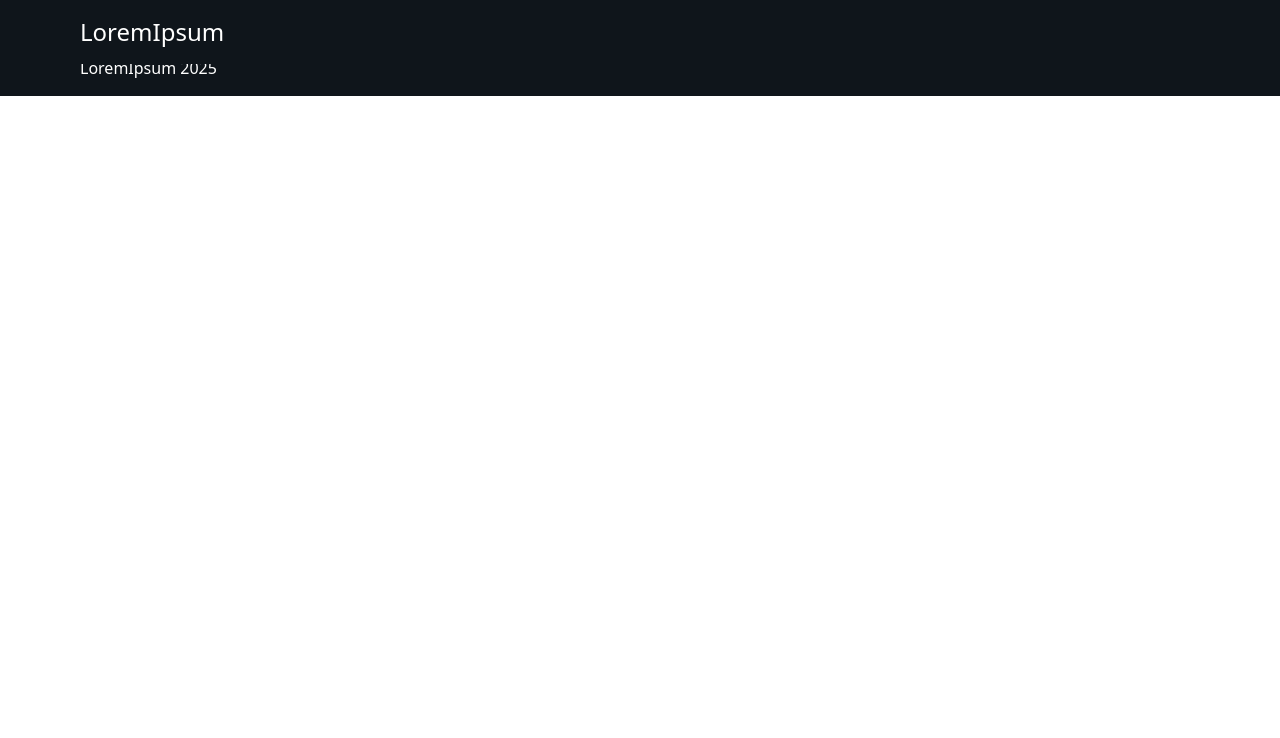
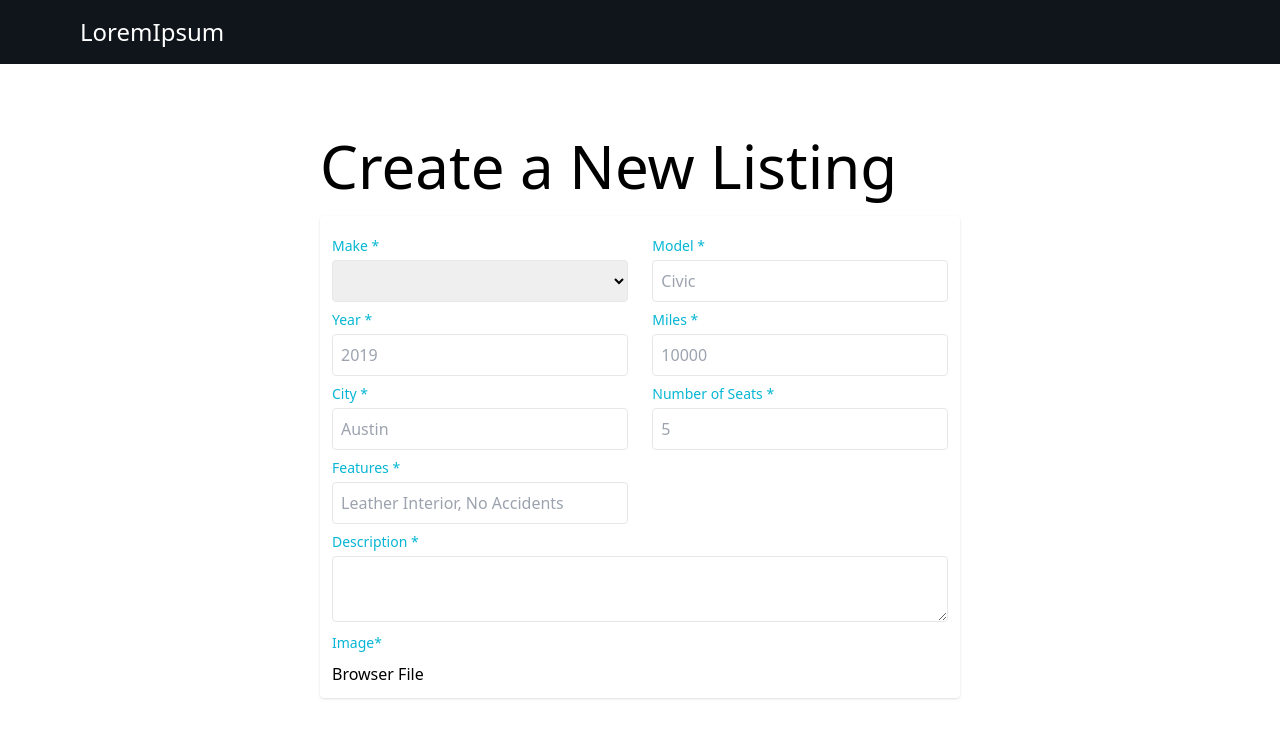
Before and after one commit to multiplai-tech/cartrader, a Nuxt app: page /profile/listings/create in a window 1280 px wide. Shown: the top 738 px of the page. Built offline with nearby package versions, Linux system fonts and the light colour scheme.

Commit message:
chore: Assembling the Pages

```diff
--- /dev/null
+++ b/components/Car/Ad/Image.vue
@@ -0,0 +1,45 @@
+<script setup>
+const image = useState("carImage", () => {
+  return {
+    preview: null,
+    image: null,
+  };
+});
+
+const emits = defineEmits(["changeInput"]);
+
+const onImageUpload = (event) => {
+  const input = event.target;
+  if (input.files) {
+    const reader = new FileReader();
+    reader.onload = (e) => {
+      image.value.preview = e.target.result;
+    };
+    image.value.image = input.files[0];
+    reader.readAsDataURL(input.files[0]);
+    emits("changeInput", input.files[0], "image");
+  }
+};
+</script>
+
+<template>
+  <div class="col-md-5 offset-md-1 mt-2 w-[100%]">
+    <label for="" class="text-cyan-500 mb-1 text-sm">Image*</label>
+    <form class="mt-2">
+      <div class="form-group">
+        <div class="relative">
+          <input
+            type="file"
+            accept="image/*"
+            class="opacity-0 absolute cursor-pointer"
+            @change="onImageUpload"
+          />
+          <span class="cursor-pointer">Browser File</span>
+        </div>
+        <div class="border p-2 mt-3 w-56" v-if="image.preview">
+          <img :src="image.preview" class="img-fluid" />
+        </div>
+      </div>
+    </form>
+  </div>
+</template>
--- /dev/null
+++ b/components/Car/Ad/Input.vue
@@ -0,0 +1,27 @@
+<script setup>
+const props = defineProps({
+  title: String,
+  name: String,
+  placeholder: String,
+});
+
+const emits = defineEmits(["changeInput"]);
+const state = ref("");
+const onChange = () => {
+  emits("changeInput", state.value, props.name);
+};
+</script>
+
+<template>
+  <div class="flex flex-col w-[48%] mt-2">
+    <label for="" class="text-cyan-500 mb-1 text-sm">{{ title }}</label>
+    <input
+      type="text"
+      class="p-2 border w-100 rounded"
+      :placeholder="placeholder"
+      v-model="state"
+      :name="name"
+      @input="onChange"
+    />
+  </div>
+</template>
--- /dev/null
+++ b/components/Car/Ad/Select.vue
@@ -0,0 +1,30 @@
+<script setup>
+const props = defineProps({
+  title: String,
+  name: String,
+  options: Array,
+});
+
+const emits = defineEmits(["changeInput"]);
+const state = ref("");
+const onChange = () => {
+  emits("changeInput", state.value, props.name);
+};
+</script>
+
+<template>
+  <div class="flex flex-col w-[48%] mt-2">
+    <label for="" class="text-cyan-500 mb-1 text-sm">{{ title }}</label>
+    <select
+      name=""
+      id=""
+      class="p-2 border w-100 rounded"
+      @change="onChange"
+      v-model="state"
+    >
+      <option v-for="option in options" :key="option.id" :value="option">
+        {{ option }}
+      </option>
+    </select>
+  </div>
+</template>
--- /dev/null
+++ b/components/Car/Ad/Textarea.vue
@@ -0,0 +1,27 @@
+<script setup>
+const props = defineProps({
+  title: String,
+  name: String,
+  placeholder: String,
+});
+
+const emits = defineEmits(["changeInput"]);
+const state = ref("");
+const onChange = () => {
+  emits("changeInput", state.value, props.name);
+};
+</script>
+
+<template>
+  <div class="flex flex-col w-[100%] mt-2">
+    <label for="" class="text-cyan-500 mb-1 text-sm">{{ title }}</label>
+    <textarea
+      type="text"
+      class="p-2 border w-100 rounded"
+      :placeholder="placeholder"
+      v-model="state"
+      :name="name"
+      @input="onChange"
+    ></textarea>
+  </div>
+</template>
--- /dev/null
+++ b/components/Car/ListingCard.vue
@@ -0,0 +1,25 @@
+<script setup>
+const props = defineProps({
+  listing: Object,
+});
+</script>
+
+<template>
+  <div class="shadow rounded overflow-hidden flex justify-between mb-4">
+    <div class="flex">
+      <img :src="listing.url" alt="" class="w-80 mr-3 h-44" />
+      <div class="p-3">
+        <h1 class="text-2xl">{{ listing.name }}</h1>
+        <p class="text-blue-400">${{ listing.price }}</p>
+      </div>
+    </div>
+    <div class="p-3 flex">
+      <NuxtLink
+        class="text-blue-400 mr-4"
+        :to="`/profile/listings/view/${listing.id}`"
+        >View</NuxtLink
+      >
+      <p class="text-red-400 cursor-pointer">Delete</p>
+    </div>
+  </div>
+</template>
--- /dev/null
+++ b/components/Car/MessageCard.vue
@@ -0,0 +1,14 @@
+<template>
+  <div class="even:bg-gray-100 p-4">
+    <h1 class="font-fold text-2xl">Laith Harb</h1>
+    <p class="text-gray-700">
+      Lorem ipsum, dolor sit amet consectetur adipisicing elit. Totam
+      repellendus at, similique illum dolor numquam ex tempora deleniti tempore
+      reprehenderit.
+    </p>
+    <div class="flex items-center mt-4">
+      <p class="text-green-700 mr-10">laith@email.com</p>
+      <p class="text-blue-500">555-555-5555</p>
+    </div>
+  </div>
+</template>
--- /dev/null
+++ b/pages/profile/listings/create.vue
@@ -0,0 +1,97 @@
+<script setup>
+definePageMeta({
+  layout: "custom",
+});
+
+const { makes } = useCars();
+
+const info = useState("adInfo", () => {
+  return {
+    make: "",
+    model: "",
+    year: "",
+    miles: "",
+    price: "",
+    city: "",
+    seats: "",
+    features: "",
+    description: "",
+    image: null,
+  };
+});
+
+const onChangeInput = (data, name) => {
+  info.value[name] = data;
+};
+
+const inputs = [
+  {
+    id: 1,
+    title: "Model *",
+    name: "model",
+    placeholder: "Civic",
+  },
+  {
+    id: 2,
+    title: "Year *",
+    name: "year",
+    placeholder: "2019",
+  },
+  {
+    id: 3,
+    title: "Miles *",
+    name: "miles",
+    placeholder: "10000",
+  },
+  {
+    id: 4,
+    title: "City *",
+    name: "city",
+    placeholder: "Austin",
+  },
+  {
+    id: 5,
+    title: "Number of Seats *",
+    name: "seats",
+    placeholder: "5",
+  },
+  {
+    id: 6,
+    title: "Features *",
+    name: "features",
+    placeholder: "Leather Interior, No Accidents",
+  },
+];
+</script>
+
+
+<template>
+  <div>
+    <div class="mt-24">
+      <h1 class="text-6xl">Create a New Listing</h1>
+    </div>
+    <div class="shadow rounded p-3 mt-5 flex flex-wrap justify-between">
+      <CarAdSelect
+        title="Make *"
+        :options="makes"
+        name="make"
+        @change-input="onChangeInput"
+      />
+      <CarAdInput
+        v-for="input in inputs"
+        :key="input.id"
+        :title="input.title"
+        :name="input.name"
+        :placeholder="input.placeholder"
+        @change-input="onChangeInput"
+      />
+      <CarAdTextarea
+        title="Description *"
+        name="description"
+        placeholder=""
+        @change-input="onChangeInput"
+      />
+      <CarAdImage @change-input="onChangeInput" />
+    </div>
+  </div>
+</template>
--- /dev/null
+++ b/pages/profile/listings/index.vue
@@ -0,0 +1,38 @@
+<script setup>
+definePageMeta({
+  layout: "custom",
+});
+
+const { listings } = useCars();
+</script>
+
+<template>
+  <div>
+    <div class="flex justify-between mt-24 items-center">
+      <h1 class="text-6xl">My Listings</h1>
+      <NuxtLink
+        to="/profile/listings/create"
+        class="
+          w-9
+          h-9
+          bg-blue-400
+          flex
+          justify-center
+          items-center
+          rounded-full
+          text-white
+          font-bold
+          cursor-pointer
+        "
+        >+</NuxtLink
+      >
+    </div>
+    <div class="shadow rounded p-3 mt-5">
+      <CarListingCard
+        v-for="listing in listings"
+        :key="listing.id"
+        :listing="listing"
+      />
+    </div>
+  </div>
+</template>
--- /dev/null
+++ b/pages/profile/listings/view/[id].vue
@@ -0,0 +1,14 @@
+<script setup>
+definePageMeta({
+  layout: "custom",
+});
+</script>
+
+<template>
+  <div class="rounded shadow mt-20">
+    <CarMessageCard />
+    <CarMessageCard />
+    <CarMessageCard />
+    <CarMessageCard />
+  </div>
+</template>
```
Also changed, not shown: data/listings.json (added, +30 -0 lines).
